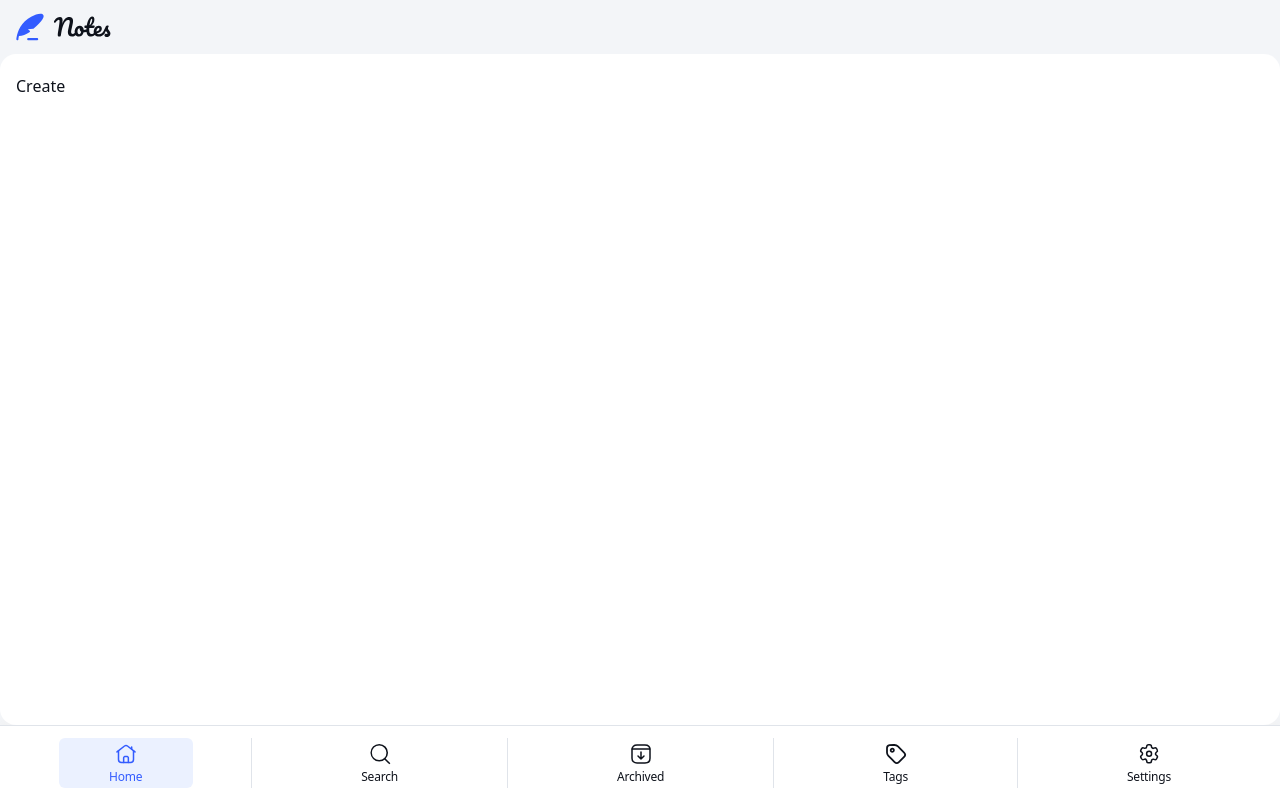
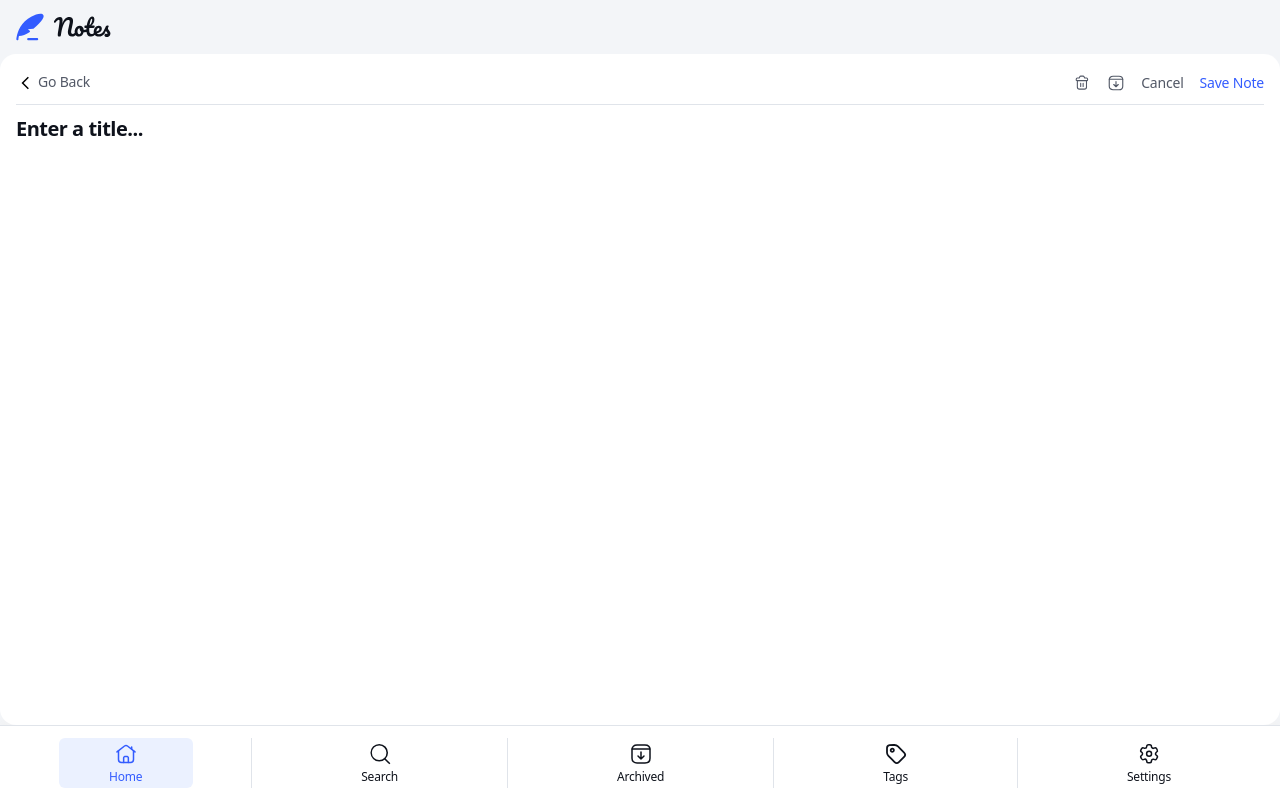
Before and after one commit to dbslapitan/notes-front, a Next.js app: page /1/create in a window 1280 px wide. Built offline with nearby package versions, Linux system fonts and the light colour scheme.

Commit message:
start on create notes page

```diff
--- a/src/app/[username]/create/page.tsx
+++ b/src/app/[username]/create/page.tsx
@@ -1,9 +1,7 @@
-import Main from "@/ui/main";
+import Note from "@/ui/note";
 
 export default async function Page(){
   return(
-    <Main>
-      <h1>Create</h1>
-    </Main>
+    <Note href="" />
   );
 }
--- a/src/ui/note.tsx
+++ b/src/ui/note.tsx
@@ -17,7 +17,10 @@ export default function Note({ href }: { href: string }) {
           <button className={`block ${text["preset-5"]} text-neutral-600 bg-inherit`}>Cancel</button>
           <button className={`block ${text["preset-5"]} text-blue-500 bg-inherit`}>Save Note</button>
         </div>
-        <input type="text" placeholder="" />
+        <input className={`mt-3 ${text["preset-2"]} placeholder:text-neutral-950`} type="text" placeholder="Enter a title..." />
+        <div className={`mt-3`}>
+
+        </div>
       </form>
     </Main>
   );
```
